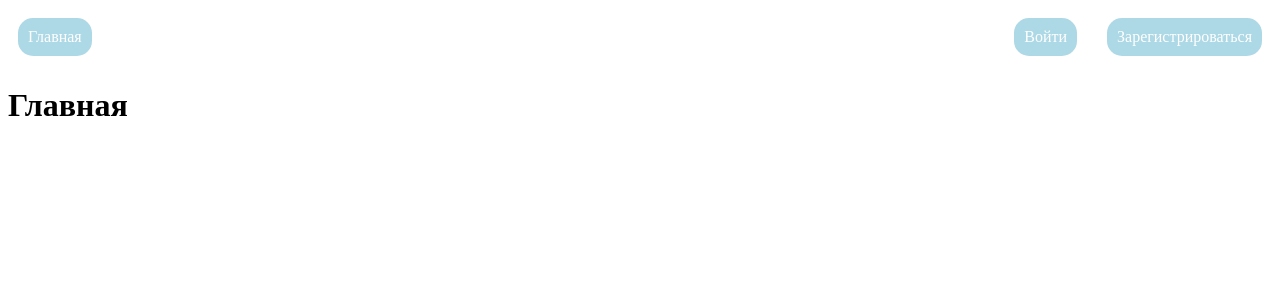
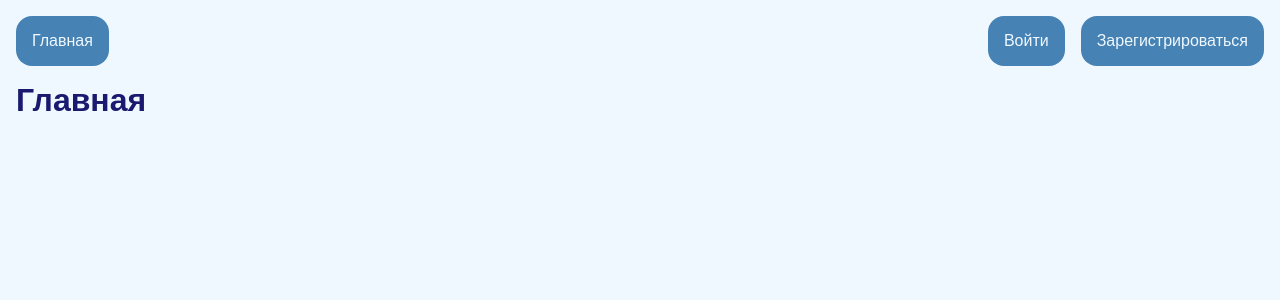
Before and after one commit to belshovka/korochki, a FastAPI app: page / in a window 1280 px wide. Shown: the top 300 px of the page. Run offline with FastAPI, Linux system fonts and the light colour scheme.

Commit message:
styles and stuff

```diff
--- a/main.py
+++ b/main.py
@@ -189,7 +189,7 @@ def records_page(request: Request):
 
 @app.get("/admin")
 def admin_page(request: Request):
-    if request.cookies.get("login") != "admin":
+    if not is_admin(request):
         return RedirectResponse("/", status_code=302)
 
     with Session(bind=engine) as session:
--- a/static/style.css
+++ b/static/style.css
@@ -1,3 +1,33 @@
+:root {
+    --background: aliceblue;
+    --background-inner: azure;
+    --foreground: midnightblue;
+    --accent: steelblue;
+    --background-tinted: lightblue;
+    --border: lightsteelblue;
+}
+
+* {
+    margin: 0;
+    padding: 0;
+    box-sizing: border-box;
+}
+
+html {
+    font-family: sans-serif;
+}
+
+body {
+    display: flex;
+    flex-direction: column;
+    gap: 1rem;
+    max-width: 100rem;
+    margin: 0 auto;
+    padding: 1rem;
+    color: var(--foreground);
+    background: var(--background);
+}
+
 nav {
     display: flex;
     justify-content: space-between;
@@ -5,32 +35,48 @@ nav {
 
 nav div {
     display: flex;
-    gap: 10px;
+    gap: 1rem;
 }
 
 a {
-    margin: 10px;
+    padding: 1rem;
     text-decoration: none;
-    padding: 10px;
-    background-color: lightblue;
-    border-radius: 15px;
-    color: white;
+    border-radius: 1rem;
+    background-color: var(--accent);
+    color: var(--background)
 }
 
 form {
-    margin: 0 auto;
-    max-width: 500px;
     display: flex;
     flex-direction: column;
-    gap: 10px;
+    gap: 1rem;
 }
 
 form>* {
-    border-radius: 20px;
-    padding: 10px;
+    font: inherit;
+    color: inherit;
+    letter-spacing: inherit;
+    border: none;
+    border-radius: 1rem;
+    padding: 1rem;
+    background-color: var(--background-inner);
+    box-shadow: 2px 2px 2px rgba(0, 0, 0, 0.3);
+}
+
+textarea {
+    resize: vertical;
+}
+
+input[type="submit"] {
+    background-color: var(--accent);
+    color: var(--background);
 }
 
 /* таблицы */
+
+.table-container {
+    overflow-x: auto;
+}
 
 table {
     width: 100%;
@@ -38,24 +84,24 @@ table {
 }
 
 thead tr {
-    background-color: lightblue;
-    color: white;
+    background-color: var(--accent);
+    color: var(--background);
     text-align: left;
 }
 
 th,
 td {
-    padding: 12px 15px;
+    padding: 1rem 1rem;
 }
 
 tbody tr {
-    border-bottom: 1px solid lightgray;
+    border-bottom: 0.1rem solid var(--border);
 }
 
 tbody tr:nth-of-type(even) {
-    background-color: lightcyan;
+    background-color: var(--background-tinted);
 }
 
 tbody tr:last-of-type {
-    border-bottom: 2px solid lightblue;
+    border-bottom: 0.2rem solid var(--border);
 }
--- a/templates/admin.html
+++ b/templates/admin.html
@@ -16,6 +16,7 @@
     <main>
         <h1>Панель администратора</h1>
         {% if records %}
+        <div class="table-container">
             <table>
                 <thead>
                     <tr>
@@ -38,7 +39,7 @@
                             {% if record.review %}
                                 {{ record.review }}
                             {% else %}
-                            Сначала нужно пройти обучение
+                                ---
                             {% endif %}
                         </td>
                         <td>
@@ -55,6 +56,7 @@
                     {% endfor %}
                 </tbody>
             </table>
+        </div>
         {% else %}
             <p>Заявок нет</p>
         {% endif %}
--- a/templates/records.html
+++ b/templates/records.html
@@ -3,6 +3,7 @@
 {% block content %}
 <h1>Мои заявки</h1>
 {% if records %}
+<div class="table-container">
     <table>
         <thead>
             <tr>
@@ -26,7 +27,7 @@
                             {{ record.review }}
                         {% else %}
                             <form action="/records/{{ record.id }}" method="post">
-                            <textarea name="review"></textarea>
+                                <textarea name="review" placeholder="Оставьте отзыв"></textarea>
                                 <input type="submit" value="Отправить">
                             </form>
                         {% endif %}
@@ -38,6 +39,7 @@
             {% endfor %}
         </tbody>
     </table>
+</div>
 {% else %}
     <p>Заявок нет</p>
 {% endif %}
```
Lines whose indentation alone changed are shown as unchanged.
